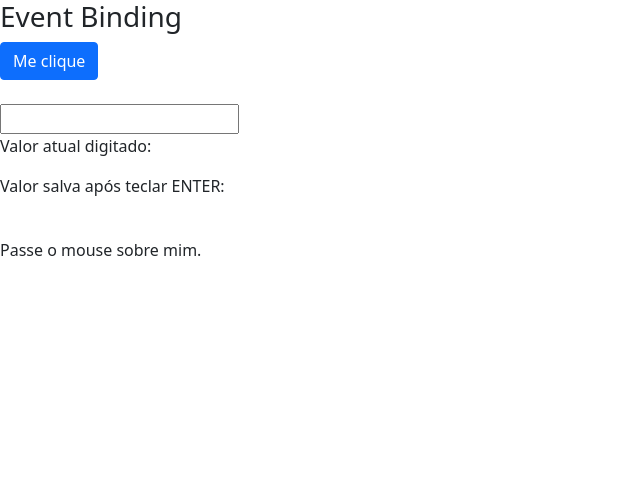
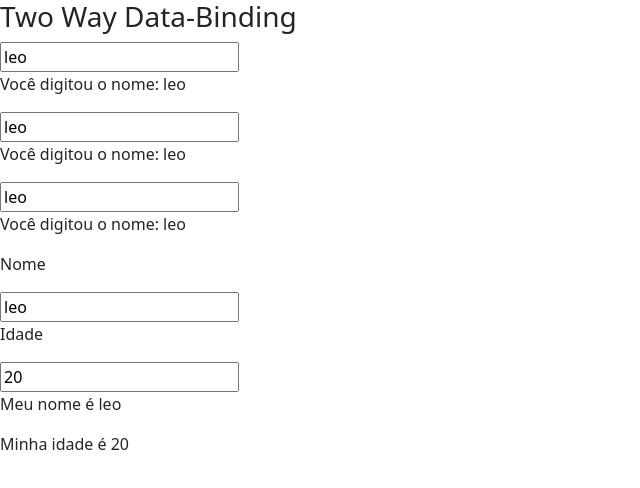
Before and after one commit to leorv/AngularCompleto, an Angular app in the folder data-binding/: page / in a window 1280 px wide. Shown: the top 488 px of the page, without its empty margins (0-640 px from the left). Built offline with nearby package versions, Linux system fonts and the light colour scheme.

Commit message:
two way data binding, ngModel.

```diff
--- a/data-binding/src/app/app.module.ts
+++ b/data-binding/src/app/app.module.ts
@@ -1,3 +1,4 @@
+import { FormsModule } from '@angular/forms';
 import { NgModule } from '@angular/core';
 import { BrowserModule } from '@angular/platform-browser';
 
@@ -12,7 +13,8 @@ import { DataBindingComponent } from './data-binding/data-binding.component';
   ],
   imports: [
     BrowserModule,
-    AppRoutingModule
+    AppRoutingModule,
+    FormsModule
   ],
   providers: [],
   bootstrap: [AppComponent]
--- a/data-binding/src/app/data-binding/data-binding.component.html
+++ b/data-binding/src/app/data-binding/data-binding.component.html
@@ -1,40 +1,56 @@
-<section class="event-binding">
+<section class="two-way-databinding">
+    <article>
+        <h3>Two Way Data-Binding</h3>
 
-    <article>
-        <h3>
-            Event Binding
-        </h3>
+        <!--
+            USAR FORMSMODULE NO APP MODULE
+
+        Uma maneira trabalhosa de atualizar via dupla:
         <div>
-            <button class="btn btn-primary" (click)="botaoClicado()">
-                Me clique
-            </button>
+            <input type="text"
+                [value]="nome"
+                (input)="atualizaNome($event)"
+                />
+        </div>
+        <p>Você digitou o nome: {{ nome }}</p> -->
 
-            <br><br>
+        <div>
+            <input type="text"
+                [ngModel]="nome"
+                (ngModelChange)="nome = $event"
+                />
+        </div>
+        <p>Você digitou o nome: {{ nome }}</p>
 
-            <!-- Escutar o evento quando o usuário aperta enter: keyup.enter
-                (keyup.enter)="salvarValor($event.target.value)
+        <div>
+            <input type="text" [(ngModel)]="nome">
+            <p>Você digitou o nome: {{ nome }}</p>
+        </div>
 
-            Escutar o evento quando o campo perde o foco: blur
+        <!-- Forma canônica bind-nome da propriedade
+        evento: on-nome do evento
 
-            Outra maneira é utilizando o jogo da velha e o nome da variável, exemplo #campoInput,
-            é a mesmo que acessar o event.target.
-            (blur)="salvarValor(campoInput.value)
-            -->
+        two way -> bindon-nome da propriedade
+        -->
 
-            <input type="text" (keyup)="onkeyup($event)" (keyup.enter)="salvarValor(campoInput.value)"
-            (blur)="salvarValor(campoInput.value)"
-            #campoInput>
-            <p>Valor atual digitado: {{ valorAtual }}</p>
-            <p>Valor salva após teclar ENTER: {{ valorSalvo }}</p>
+        <div>
+            <input type="text" bindon-ngModel="nome">
+            <p>Você digitou o nome: {{ nome }}</p>
+        </div>
 
+        <div>
+            <p>Nome</p>
+            <input type="text" [(ngModel)]="pessoa.nome">
+            <p>Idade</p>
+            <input type="text" [(ngModel)]="pessoa.idade">
             <br>
-            <span (mouseover)="onMouseOverOut()" (mouseout)="onMouseOverOut()"
-            [class.highlight]="isMouseOver">Passe o mouse sobre mim.</span>
+            <p>Meu nome é {{ pessoa.nome }}</p>
+            <p>Minha idade é {{ pessoa.idade }}</p>
 
         </div>
 
-    </article>
 
 
 
+    </article>
 </section>
--- a/data-binding/src/app/data-binding/data-binding.component.ts
+++ b/data-binding/src/app/data-binding/data-binding.component.ts
@@ -15,6 +15,21 @@ export class DataBindingComponent implements OnInit {
 
     isMouseOver: boolean = false;
 
+    nome: string = 'leo';
+
+    pessoa: any = {
+        nome: 'leo',
+        idade: 20
+    }
+
+    constructor() { }
+
+    ngOnInit(): void {
+    }
+
+    atualizaNome(evento: Event){
+        this.nome = (<HTMLInputElement>evento.target).value;
+    }
 
     getCurtirCurso() {
         return true;
@@ -45,9 +60,6 @@ export class DataBindingComponent implements OnInit {
         this.isMouseOver = !this.isMouseOver;
     }
 
-    constructor() { }
 
-    ngOnInit(): void {
-    }
 
 }
```
